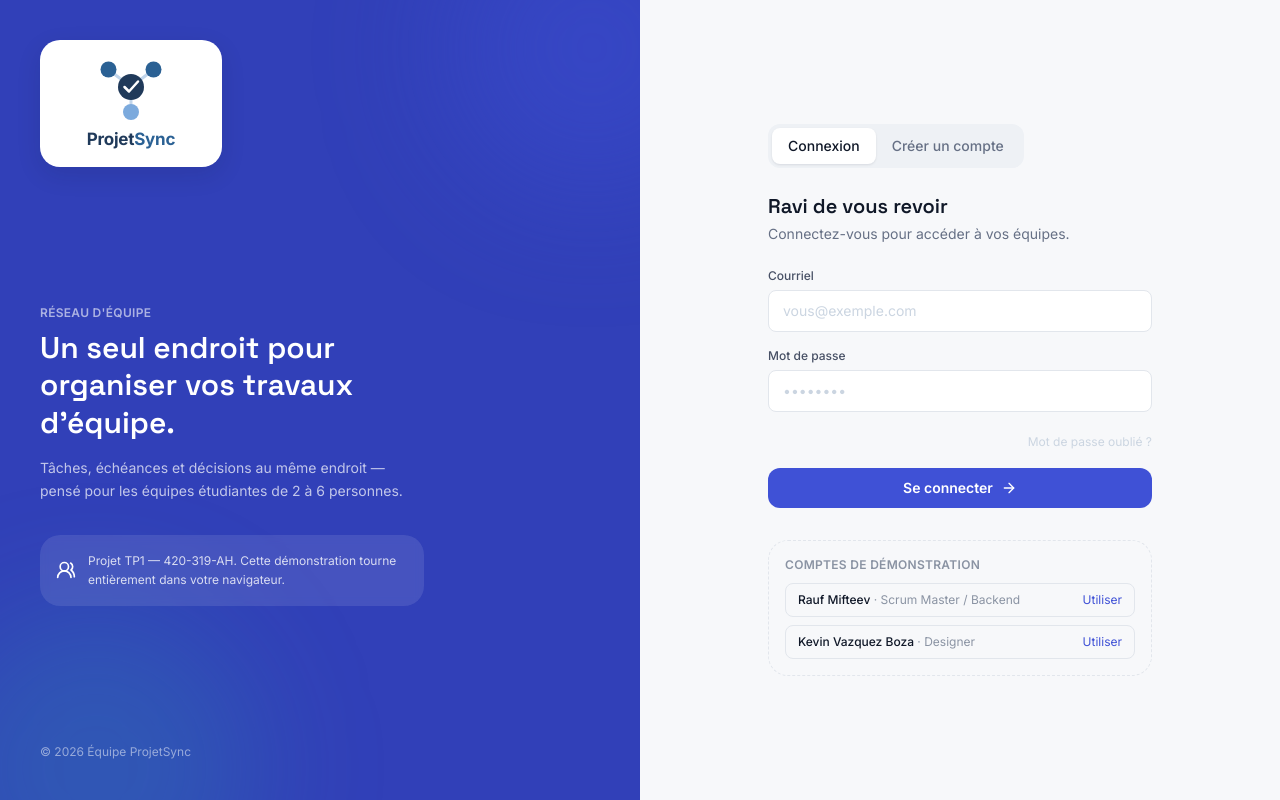
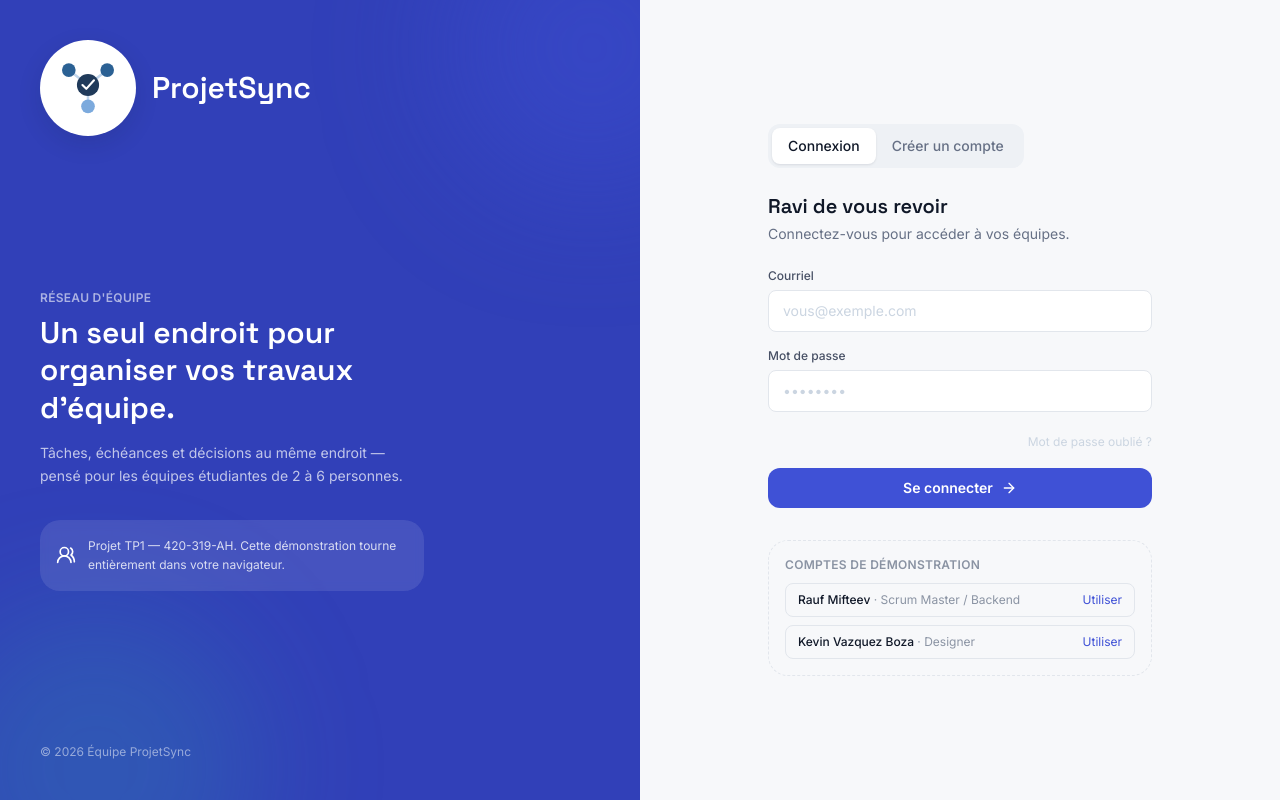
Before and after one commit to rauf-mifteev/ProjetSync_Demo, a React (Vite) app: page /#/login in a window 1280 px wide. Built offline with nearby package versions, Linux system fonts and the light colour scheme; no server answers.

Commit message:
[Upd] Update login page with new logo

```diff
--- a/src/pages/LoginPage.jsx
+++ b/src/pages/LoginPage.jsx
@@ -2,7 +2,6 @@ import { useState } from "react";
 import { ArrowRight, Users2 } from "lucide-react";
 import { login, register } from "../lib/data";
 import LogoMark from "../components/LogoMark";
-import LogoFull from "../components/LogoFull";
 
 const DEMO_ACCOUNTS = [
   { name: "Rauf Mifteev", role: "Scrum Master / Backend", email: "rauf.mifteev@demo.projetsync.app" },
@@ -58,10 +57,11 @@ export default function LoginPage({ onAuth }) {
         <div className="absolute -right-24 -top-24 h-72 w-72 rounded-full bg-brand-500/40 blur-3xl" />
         <div className="absolute -bottom-32 -left-16 h-80 w-80 rounded-full bg-teal-400/20 blur-3xl" />
 
-        <div className="relative flex items-center gap-2">
-          <div className="rounded-xl2 bg-white px-4 py-3 shadow-pop">
-            <LogoFull width={150} showTagline={false} />
+        <div className="relative flex items-center gap-4">
+          <div className="flex h-24 w-24 shrink-0 items-center justify-center rounded-full bg-white shadow-pop">
+            <LogoMark size={64} />
           </div>
+          <span className="font-display text-3xl font-semibold text-white">ProjetSync</span>
         </div>
 
         <div className="relative max-w-sm">
```
